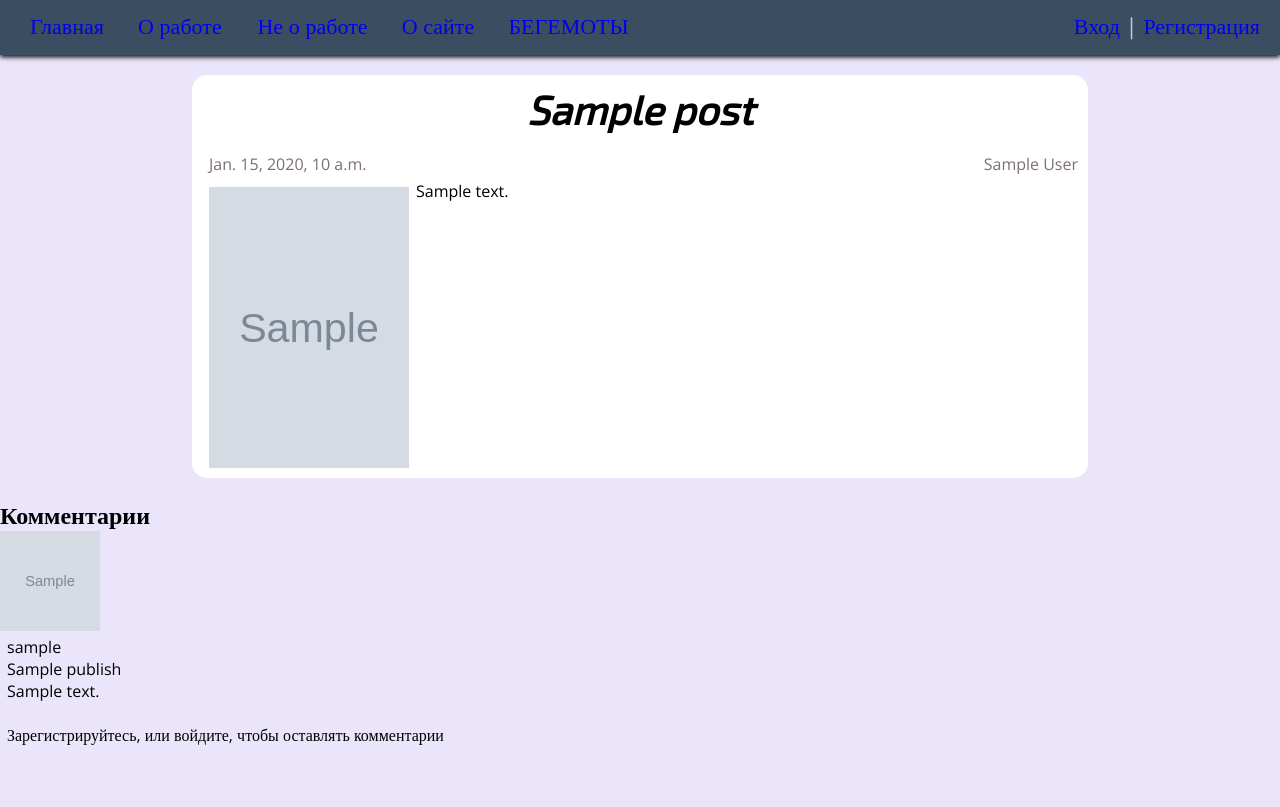
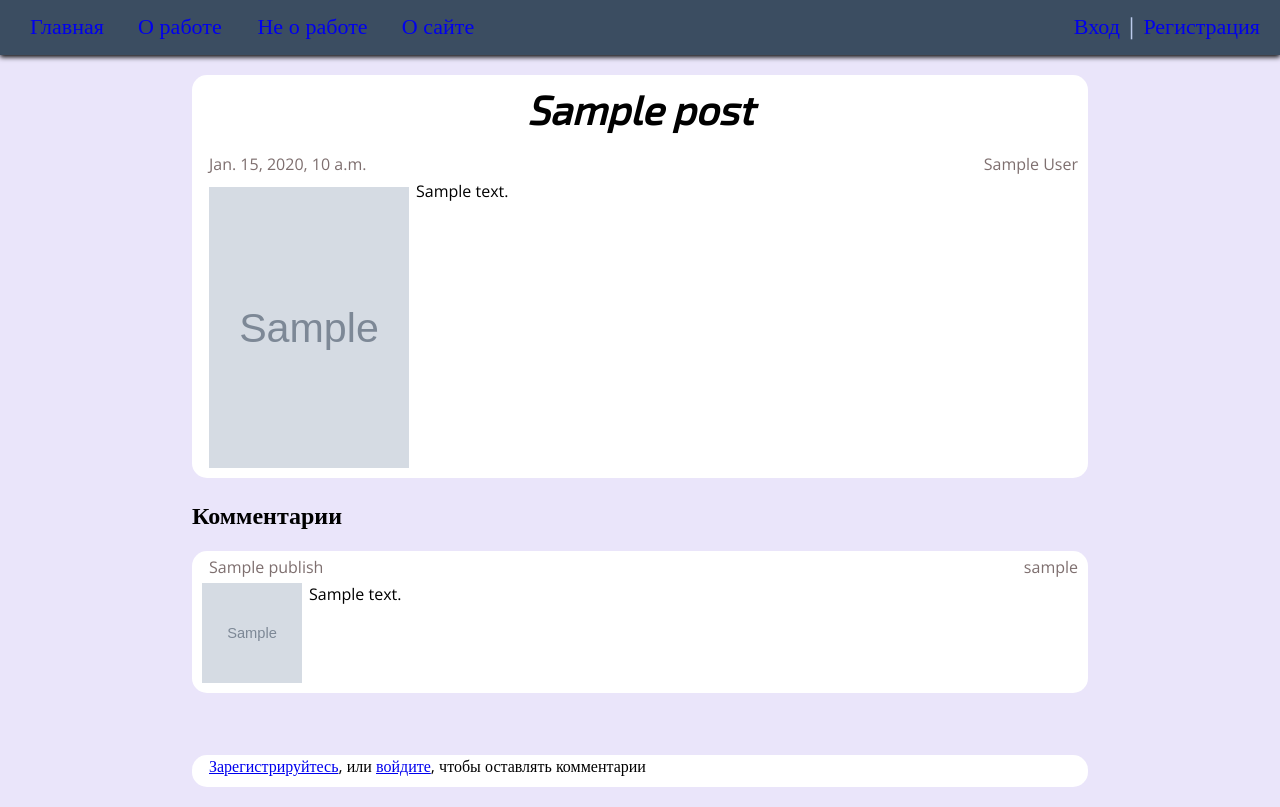
Before and after one commit to shrubycow/sh_blog, a Django app: template website/sh_blog/templates/sh_blog/detail.html in a window 1280 px wide. Before the commit the page ends 745 px from the top, so only its background shows below. Run offline with Django 3.2, Linux system fonts and the light colour scheme; the template is opened without the code that fills it: most values are stand-ins (such as "Sample title", 1, 10 or a date in 2020); grey boxes marked "Sample" are stand-in pictures.

Commit message:
add user to profile model and more beautiful comments

```diff
--- a/website/sh_blog/models.py
+++ b/website/sh_blog/models.py
@@ -66,7 +66,7 @@ class TodaySchedule(models.Model):
 class UserProfile(models.Model):
 
     user = models.OneToOneField(User, on_delete=models.PROTECT)
-    avatar = models.ImageField(upload_to=user_profile_media_path, null=True, blank=True)
+    avatar = models.ImageField(upload_to=user_profile_media_path, default='no-avatar-300x300.jpg')
 
     class Meta:
         verbose_name = 'Профиль'
--- a/website/sh_blog/static/sh_blog/detail.css
+++ b/website/sh_blog/static/sh_blog/detail.css
@@ -50,3 +50,18 @@ ol{
 h2{
     margin-bottom: 0px;
 }
+
+/* comment */
+.avatar{
+    float: left;
+}
+.comment{
+    float: left;
+}
+.add_comment, .comments_h{
+    margin-left: 15%;
+    margin-right: 15%;
+}
+#id_body{
+    width: 100%;
+}
--- a/website/sh_blog/templates/layout/basic.html
+++ b/website/sh_blog/templates/layout/basic.html
@@ -16,14 +16,15 @@
             <li><a href="#">О работе</a> </li>
             <li><a href="{% url 'sh_blog:not_work' %}">Не о работе</a></li>
             <li><a href="#">О сайте</a></li>
-            <li><a href="{% url 'sh_blog:mail' %}">БЕГЕМОТЫ</a></li>
-            <li class="auth"><a href="#">Вход</a> | <a href="#">Регистрация</a></li>
+            {% if user.is_authenticated %}
+            <li class="auth">{{ user.username }} | <a href="{% url 'accounts:logout' %}">Выйти</a></li>
+            {% else %}
+            <li class="auth"><a href="{% url 'accounts:login' %}">Вход</a> | <a href="{% url 'accounts:django_registration_register' %}">Регистрация</a></li>
+            {% endif %}
           </ul>
         </nav>
     </header>
   </div>
-  <!-- twitter -->
-  <!-- <div class="twitter"><a class="twitter-timeline" data-height="400" data-theme="light" href="https://twitter.com/Alexandriyskiy?ref_src=twsrc%5Etfw">Tweets by Alexandriyskiy</a> <script async src="https://platform.twitter.com/widgets.js" charset="utf-8"></script> </div> -->
     <section>
       {% block content %}
       {% endblock %}
--- a/website/sh_blog/templates/sh_blog/detail.html
+++ b/website/sh_blog/templates/sh_blog/detail.html
@@ -13,16 +13,25 @@
     <img src="{{ post.image.url }}" class="post_image">
     <p>{{ post.body|safe }}</p>
 </div>
-<h2>Комментарии</h2>
+<h2 class="comments_h">Комментарии</h2>
 {% for comment in comments %}
-    <img src="{{ comment.profile.avatar.url }}" width="100" height="100">
-    <p>{{ comment.profile.user.username }}</p>
-    <p>{{ comment.publish }}</p>
-    <p>{{ comment.body }}</p>
+<div class="text_content">
+  <ul class="date_author">
+    <li class="date">{{ comment.publish }}</li>
+    <li class="author">{{ comment.profile.user.username }}</li>
+  </ul>
+    <img src="{{ comment.profile.avatar.url }}" width="100" height="100" class="avatar">
+    <p class="comment">{{ comment.body }}</p>
+</div>
 {% empty %}
-  <p>Пока здесь нет комментариев, вы можете быть первым!</p>
+{% if user.is_authenticated %}
+<div class="text_content">
+  <p class="comment">Пока здесь нет комментариев, вы можете быть первым!</p>
+</div>
+{% endif %}
 {% endfor %}
 {% if user.is_authenticated %}
+<div class="add_comment">
 <form method="post">
   {% csrf_token %}
   <h2>Добавить комментарий:</h2>
@@ -30,8 +39,12 @@
   <br>
   <input type="submit" value="Добавить">
 </form>
+</div>
 {% else %}
 <br>
-<p>Зарегистрируйтесь, или войдите, чтобы оставлять комментарии</p>
+<div class="text_content">
+  <p><a href="{% url 'accounts:django_registration_register' %}">Зарегистрируйтесь</a>, или <a href="{% url 'accounts:login'%}">войдите</a>, чтобы оставлять комментарии</p>
+</div>
 {% endif %}
+
 {% endblock %}
--- a/website/sh_blog/urls.py
+++ b/website/sh_blog/urls.py
@@ -1,5 +1,5 @@
 from django.urls import path
-from .views import index, post_detail, not_about_work, by_rubric, mail_for_myself
+from .views import index, post_detail, not_about_work, by_rubric
 from django.conf import settings
 from django.conf.urls.static import static
 
@@ -8,7 +8,6 @@ app_name = 'sh_blog'
 urlpatterns = [
     path('', index, name='main'),
     path('not-work/', not_about_work, name='not_work'),
-    path('mail/', mail_for_myself, name='mail'),
     path('<slug:slug>/', post_detail, name='detail'),
     path('not-work/<int:pk>/', by_rubric, name='by_rubric'),
 ]
```
Also changed, not shown: website/accounts/templates/registration/login.html (added, +9 -0 lines), website/accounts/urls.py (+7 -7 lines), website/accounts/views.py (+15 -0 lines), website/sh_blog/views.py (+0 -8 lines).
